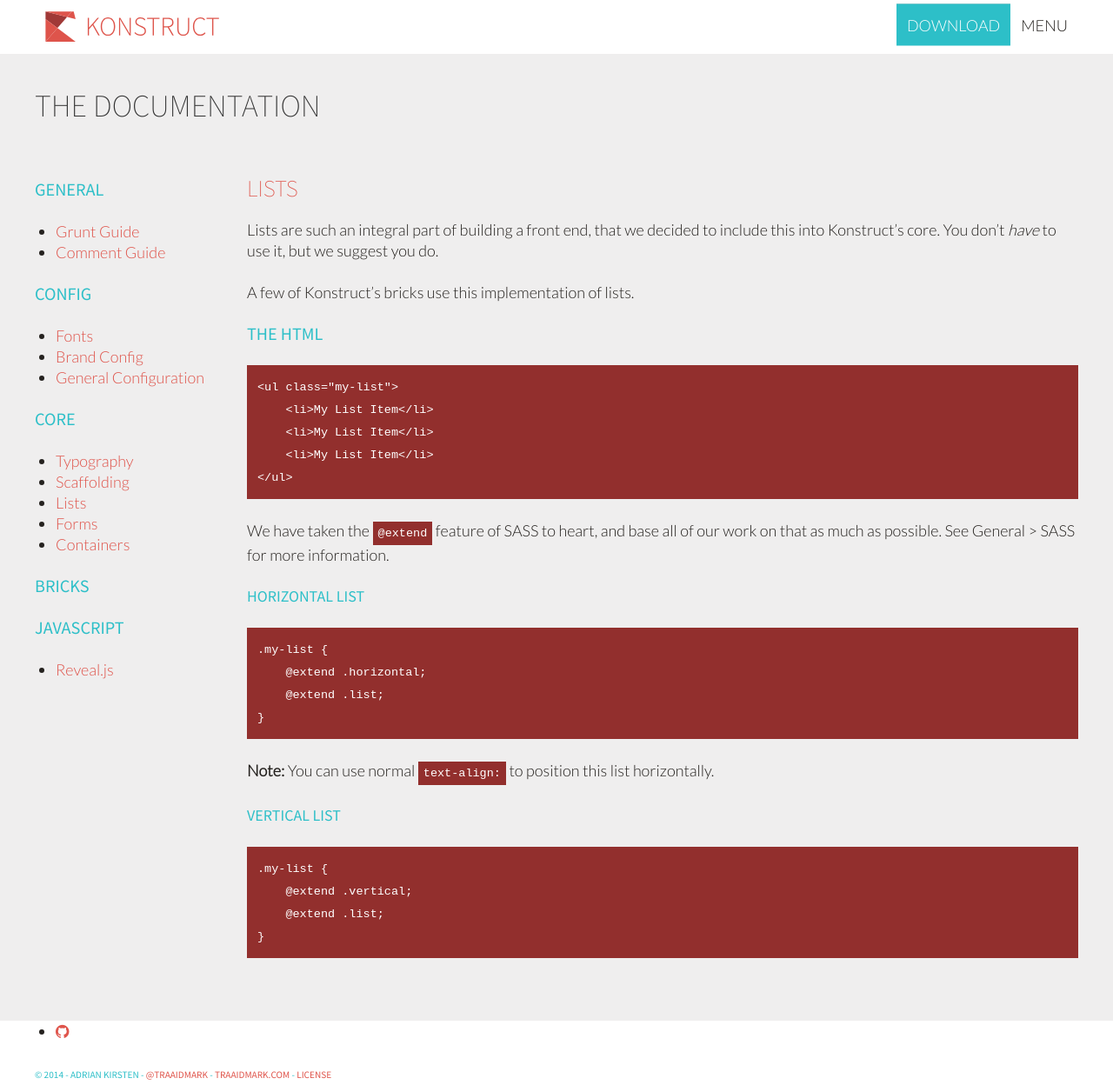
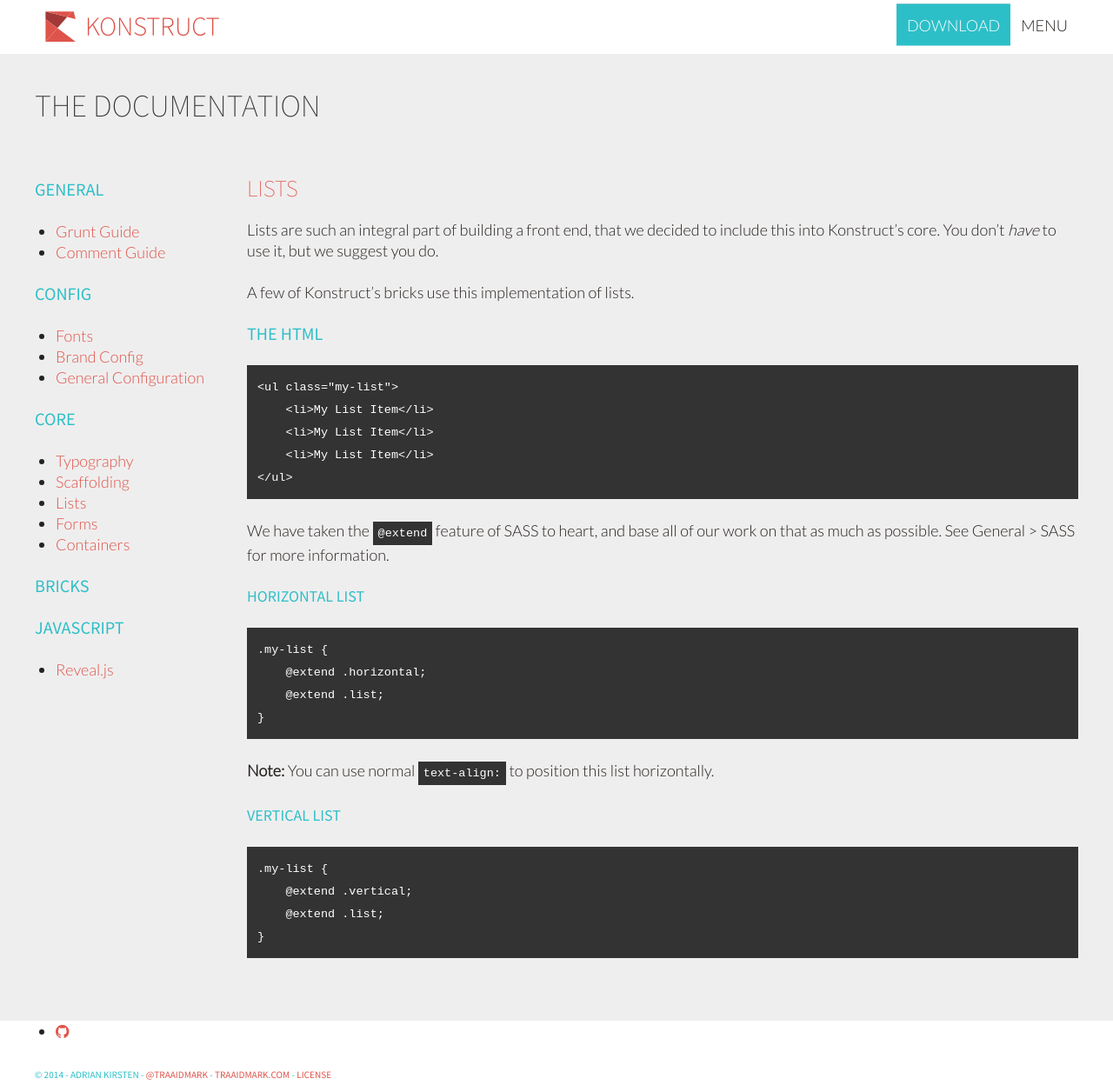
Before and after one commit to kdee15/Konstruct, a Jekyll site: the page built from dev/_posts/documentation/2014-01-01-lists.markdown, in a window 1280 px wide. Shown: the whole page at 87% size. Built offline with Jekyll 4.4.1, drawn with Linux system fonts in a browser that asks for light colours; Markdown is read by kramdown in place of the engine named in the settings.

Commit message:
CSS Tweaks

```diff
--- a/dev/assets/css/site/base/_site.scss
+++ b/dev/assets/css/site/base/_site.scss
@@ -50,14 +50,14 @@
 		}
 
 		code {
-		    background: $k-redDark;
+		    background: $grayDark;
 		    color: $white;
 		    font-size: $small;
 		    padding: $baseline / 4;
 		}
 
 		pre {
-		    background: $k-redDark;
+		    background: $grayDark;
 		    padding: $baseline / 2;
 		    code {
 		        padding: 0;
```
Also changed, not shown: dev/assets/css/Stylesheet.css.
